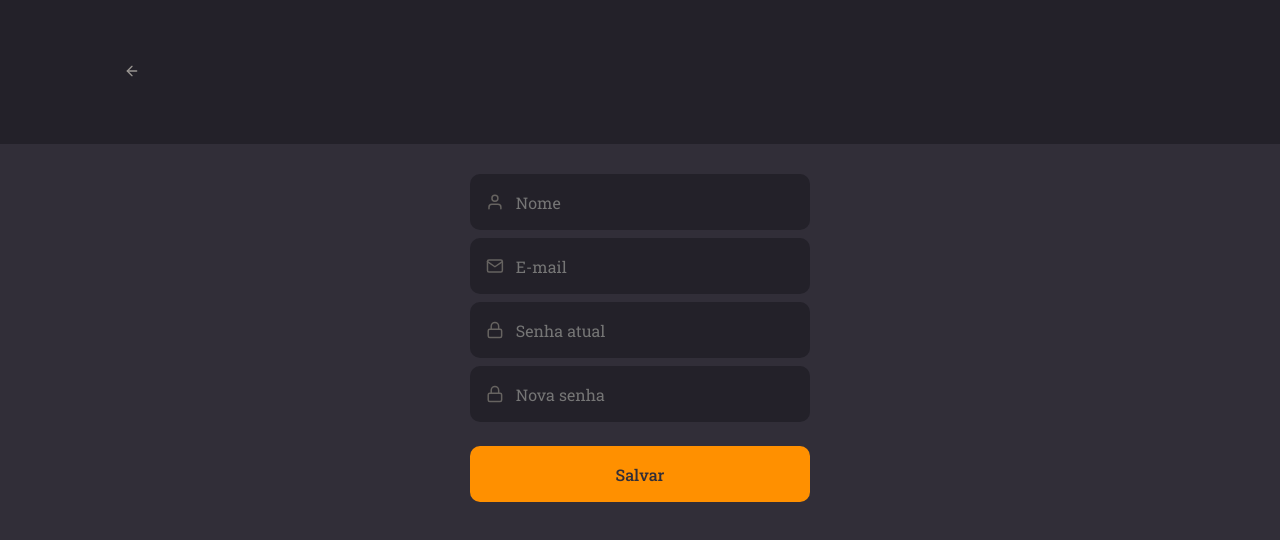
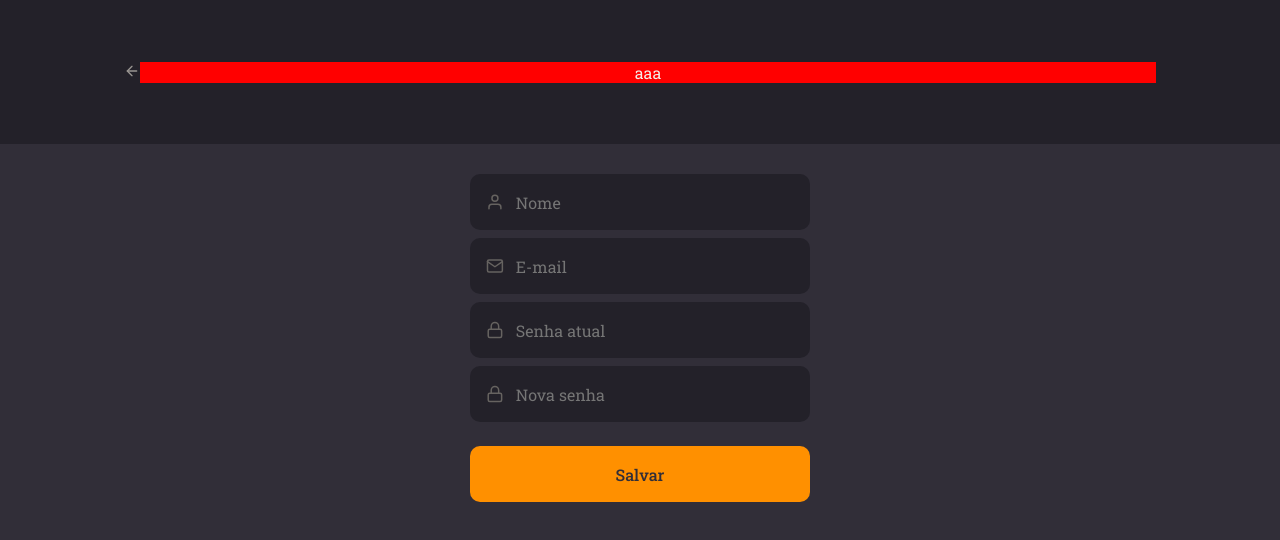
Before and after one commit to MullerHub/Rocketseat-Explorer, a React (Vite) app in the folder Stage0901/RocketNotes/: page / in a window 1280 px wide. Shown: the top 540 px of the page. Built offline with nearby package versions, Linux system fonts and the light colour scheme.

Commit message:
Profile att

```diff
--- a/Stage0901/RocketNotes/src/pages/Profile/index.jsx
+++ b/Stage0901/RocketNotes/src/pages/Profile/index.jsx
@@ -1,4 +1,4 @@
-import { Container, Form } from './styles'
+import { Container, Form, Avatar } from './styles'
 import { FiArrowLeft, FiUser, FiMail, FiLock } from 'react-icons/fi'
 
 import { Input } from '../../components/Input'
@@ -11,6 +11,7 @@ export function Profile() {
         <a href="/">
           <FiArrowLeft />
         </a>
+        <Avatar>aaa</Avatar>
       </header>
 
       <Form>
--- a/Stage0901/RocketNotes/src/pages/Profile/styles.js
+++ b/Stage0901/RocketNotes/src/pages/Profile/styles.js
@@ -22,3 +22,11 @@ export const Form = styled.form`
   max-width: 340px;
   margin: 30px auto 0;
 `
+
+export const Avatar = styled.div`
+  width: 100%;
+  background-color: red;
+  display: flex;
+  align-items: center;
+  justify-content: center;
+`
```
